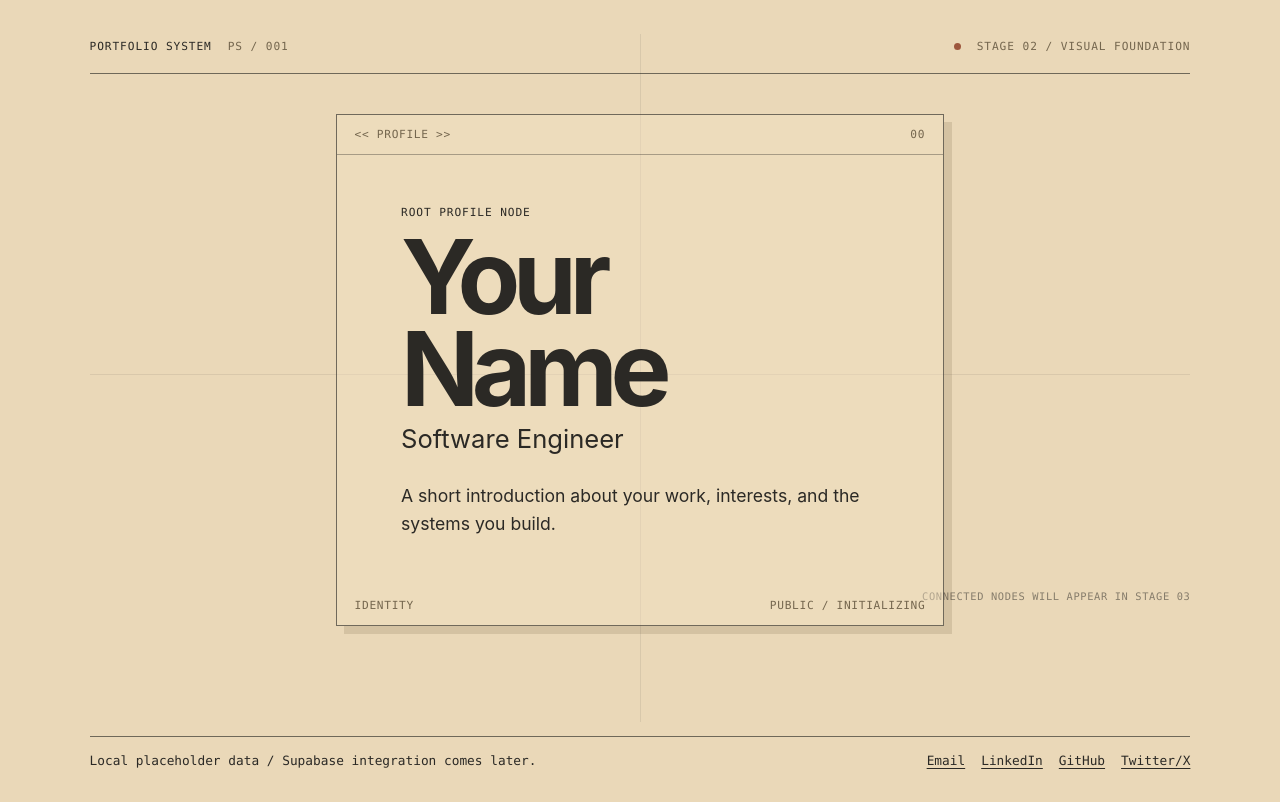
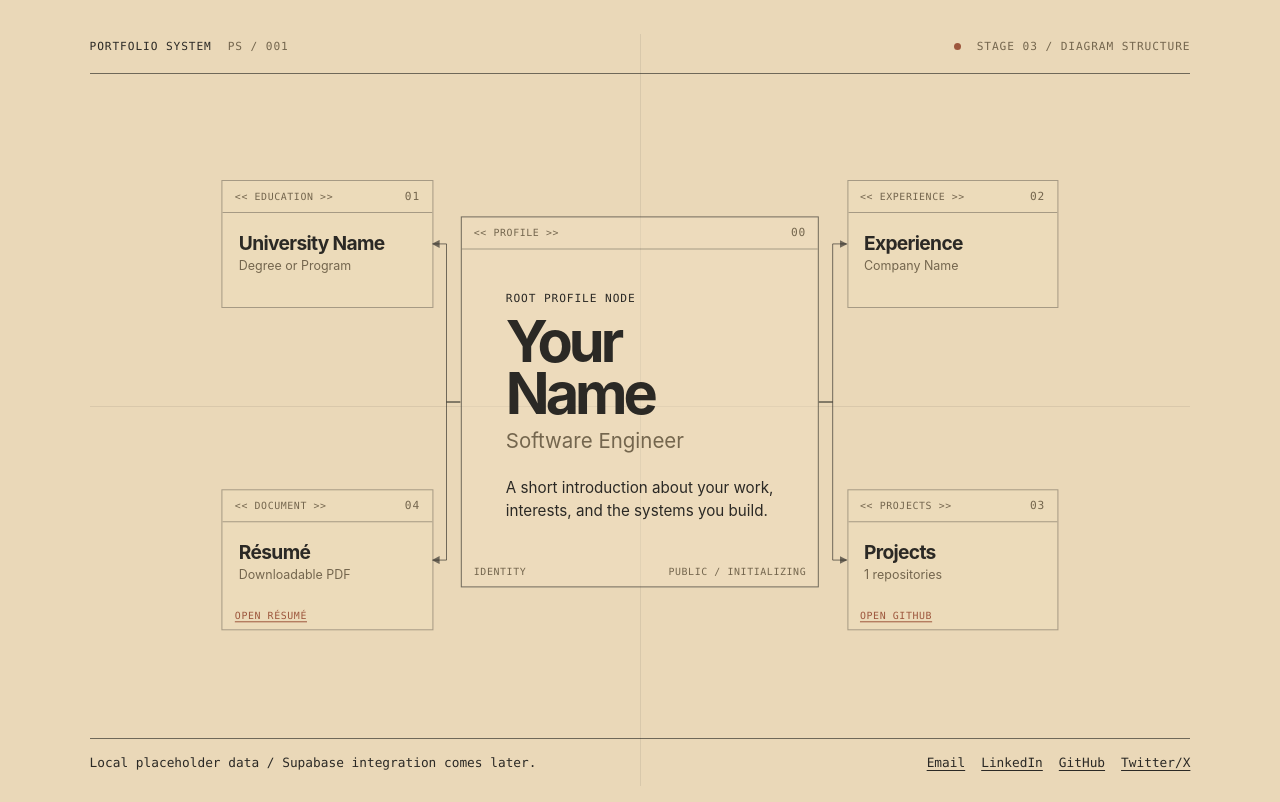
Before and after one commit to psurge1/psurge1.github.io, a React (Vite) app: page / in a window 1280 px wide. Built offline with nearby package versions, Linux system fonts and the light colour scheme.

Commit message:
stage 3 semi-complete (happy intermediate)

```diff
--- a/src/App.tsx
+++ b/src/App.tsx
@@ -1,9 +1,10 @@
 import { portfolioData } from './data/portfolio'
-import { UmlBox } from './components/UmlBox'
+import { diagramEdges, diagramNodes } from './data/diagram'
+import { DiagramCanvas } from './components/DiagramCanvas'
 import './styles/global.css'
 
 function App() {
-  const { profile, socials } = portfolioData
+  const { socials } = portfolioData
 
   return (
     <main className="app-shell">
@@ -14,18 +15,12 @@ function App() {
         </div>
         <div className="header-meta">
           <span className="status-dot" aria-hidden="true" />
-          <span className="status-label">Stage 02 / visual foundation</span>
+          <span className="status-label">Stage 03 / diagram structure</span>
         </div>
       </header>
 
       <section className="diagram-shell" aria-label="Portfolio diagram">
-        <div className="diagram-stage">
-          <UmlBox data={profile} headingLevel="h1" className="profile-node" />
-
-          <div className="diagram-placeholder" aria-hidden="true">
-            <span>connected nodes will appear in stage 03</span>
-          </div>
-        </div>
+        <DiagramCanvas nodes={diagramNodes} edges={diagramEdges} />
       </section>
 
       <footer className="site-footer">
--- /dev/null
+++ b/src/components/DiagramCanvas.tsx
@@ -0,0 +1,121 @@
+import { useCallback, useLayoutEffect, useState } from 'react'
+import type { CSSProperties } from 'react'
+import { EdgeLayer } from './EdgeLayer'
+import type { EdgeLine } from './EdgeLayer'
+import { UmlBox } from './UmlBox'
+import type { DiagramEdge, DiagramNode } from '../types/diagram'
+
+type DiagramCanvasProps = {
+  nodes: DiagramNode[]
+  edges: DiagramEdge[]
+}
+
+export function DiagramCanvas({ nodes, edges }: DiagramCanvasProps) {
+  const [canvasSize, setCanvasSize] = useState({ width: 0, height: 0 })
+  const [edgeLines, setEdgeLines] = useState<EdgeLine[]>([])
+
+  const measureDiagram = useCallback(() => {
+    const stage = document.querySelector<HTMLElement>('.diagram-stage')
+
+    if (!stage) {
+      return
+    }
+
+    const stageRect = stage.getBoundingClientRect()
+    const rects = new Map(
+      nodes.map((node) => {
+        const element = document.getElementById(node.data.id)
+        return [node.data.id, element?.getBoundingClientRect()]
+      }),
+    )
+
+    const center = (rect: DOMRect) => ({
+      x: rect.left + rect.width / 2 - stageRect.left,
+      y: rect.top + rect.height / 2 - stageRect.top,
+    })
+
+    const anchor = (rect: DOMRect, target: { x: number; y: number }) => {
+      const point = center(rect)
+      const horizontalDistance = target.x - point.x
+      const verticalDistance = target.y - point.y
+
+      if (Math.abs(horizontalDistance) > Math.abs(verticalDistance)) {
+        return {
+          x: horizontalDistance > 0 ? rect.right - stageRect.left : rect.left - stageRect.left,
+          y: point.y,
+        }
+      }
+
+      return {
+        x: point.x,
+        y: verticalDistance > 0 ? rect.bottom - stageRect.top : rect.top - stageRect.top,
+      }
+    }
+
+    const lines = edges.flatMap((edge) => {
+      const fromRect = rects.get(edge.from)
+      const toRect = rects.get(edge.to)
+
+      if (!fromRect || !toRect) {
+        return []
+      }
+
+      const fromCenter = center(fromRect)
+      const toCenter = center(toRect)
+
+      return [
+        {
+          id: edge.id,
+          from: anchor(fromRect, toCenter),
+          to: anchor(toRect, fromCenter),
+          route: edge.route ?? 'vertical',
+        },
+      ]
+    })
+
+    setCanvasSize({ width: stageRect.width, height: stageRect.height })
+    setEdgeLines(lines)
+  }, [edges, nodes])
+
+  useLayoutEffect(() => {
+    measureDiagram()
+
+    const observer = new ResizeObserver(measureDiagram)
+    const stage = document.querySelector<HTMLElement>('.diagram-stage')
+
+    if (stage) {
+      observer.observe(stage)
+    }
+
+    nodes.forEach((node) => {
+      const element = document.getElementById(node.data.id)
+      if (element) {
+        observer.observe(element)
+      }
+    })
+
+    return () => observer.disconnect()
+  }, [measureDiagram, nodes])
+
+  return (
+    <div className="diagram-stage">
+      <EdgeLayer lines={edgeLines} width={canvasSize.width} height={canvasSize.height} />
+      <div className="diagram-nodes">
+        {nodes.map((node) => (
+          <UmlBox
+            key={node.data.id}
+            data={node.data}
+            headingLevel={node.headingLevel}
+            className={`diagram-node ${node.className}`}
+            style={
+              {
+                '--node-x': `${node.position.x}%`,
+                '--node-y': `${node.position.y}%`,
+              } as CSSProperties
+            }
+          />
+        ))}
+      </div>
+    </div>
+  )
+}
--- /dev/null
+++ b/src/components/EdgeLayer.tsx
@@ -0,0 +1,57 @@
+export type EdgeLine = {
+  id: string
+  from: {
+    x: number
+    y: number
+  }
+  to: {
+    x: number
+    y: number
+  }
+  route: 'horizontal' | 'vertical'
+}
+
+type EdgeLayerProps = {
+  lines: EdgeLine[]
+  width: number
+  height: number
+}
+
+export function EdgeLayer({ lines, width, height }: EdgeLayerProps) {
+  return (
+    <svg
+      className="edge-layer"
+      viewBox={`0 0 ${width} ${height}`}
+      preserveAspectRatio="none"
+      aria-hidden="true"
+    >
+      <defs>
+        <marker
+          id="diagram-arrow"
+          markerWidth="8"
+          markerHeight="8"
+          refX="7"
+          refY="4"
+          orient="auto"
+          markerUnits="userSpaceOnUse"
+        >
+          <path d="M 0 0 L 8 4 L 0 8" className="diagram-arrowhead" />
+        </marker>
+      </defs>
+      {lines.map((line) => {
+        const midpoint =
+          line.route === 'horizontal'
+            ? (line.from.x + line.to.x) / 2
+            : (line.from.y + line.to.y) / 2
+        const path =
+          line.route === 'horizontal'
+            ? `M ${line.from.x} ${line.from.y} H ${midpoint} V ${line.to.y} H ${line.to.x}`
+            : `M ${line.from.x} ${line.from.y} V ${midpoint} H ${line.to.x} V ${line.to.y}`
+
+        return (
+          <path key={line.id} className="diagram-edge" d={path} markerEnd="url(#diagram-arrow)" />
+        )
+      })}
+    </svg>
+  )
+}
--- a/src/components/UmlBox.tsx
+++ b/src/components/UmlBox.tsx
@@ -1,3 +1,4 @@
+import type { CSSProperties } from 'react'
 import type { UmlBoxData } from '../types/uml'
 
 type HeadingLevel = 'h1' | 'h2' | 'h3'
@@ -6,9 +7,10 @@ type UmlBoxProps = {
   data: UmlBoxData
   headingLevel?: HeadingLevel
   className?: string
+  style?: CSSProperties
 }
 
-export function UmlBox({ data, headingLevel = 'h2', className = '' }: UmlBoxProps) {
+export function UmlBox({ data, headingLevel = 'h2', className = '', style }: UmlBoxProps) {
   const Heading = headingLevel
   const titleId = `${data.id}-title`
   const boxClassName = ['uml-box', `uml-box--${data.variant ?? 'default'}`, className]
@@ -16,10 +18,10 @@ export function UmlBox({ data, headingLevel = 'h2', className = '' }: UmlBoxProp
     .join(' ')
 
   return (
-    <article id={data.id} className={boxClassName} aria-labelledby={titleId}>
+    <article id={data.id} className={boxClassName} style={style} aria-labelledby={titleId}>
       <header className="node-header">
         <span className="node-type">&lt;&lt; {data.stereotype ?? 'component'} &gt;&gt;</span>
-        <span className="node-index">{data.id}</span>
+        <span className="node-index">{data.index ?? data.id}</span>
       </header>
 
       <div className="uml-box__body">
@@ -41,10 +43,15 @@ export function UmlBox({ data, headingLevel = 'h2', className = '' }: UmlBoxProp
         ))}
       </div>
 
-      {data.footer && data.footer.length > 0 && (
+      {((data.footer?.length ?? 0) > 0 || (data.actions?.length ?? 0) > 0) && (
         <footer className="node-footer">
-          {data.footer.map((item) => (
+          {data.footer?.map((item) => (
             <span key={item}>{item}</span>
+          ))}
+          {data.actions?.map((action) => (
+            <a key={action.label} href={action.url}>
+              {action.label}
+            </a>
           ))}
         </footer>
       )}
--- /dev/null
+++ b/src/data/diagram.ts
@@ -0,0 +1,68 @@
+import { portfolioData } from './portfolio'
+import type { DiagramEdge, DiagramNode } from '../types/diagram'
+
+const education = portfolioData.education[0]
+const experience = portfolioData.experience[0]
+const project = portfolioData.projects[0]
+
+export const diagramNodes: DiagramNode[] = [
+  {
+    data: portfolioData.profile,
+    className: 'diagram-node--profile',
+    position: { x: 50, y: 50 },
+    headingLevel: 'h1',
+  },
+  {
+    data: {
+      id: 'education',
+      index: '01',
+      stereotype: 'education',
+      title: education?.institution ?? 'Education',
+      subtitle: education?.degree ?? 'Program to be added',
+    },
+    className: 'diagram-node--education',
+    position: { x: 17, y: 24 },
+  },
+  {
+    data: {
+      id: 'experience',
+      index: '02',
+      stereotype: 'experience',
+      title: 'Experience',
+      subtitle: experience?.company ?? 'Companies to be added',
+    },
+    className: 'diagram-node--experience',
+    position: { x: 83, y: 24 },
+  },
+  {
+    data: {
+      id: 'projects',
+      index: '03',
+      stereotype: 'projects',
+      title: 'Projects',
+      subtitle: `${portfolioData.projects.length} repositories`,
+      actions: project ? [{ label: 'open GitHub', url: project.githubUrl }] : [],
+    },
+    className: 'diagram-node--projects',
+    position: { x: 83, y: 76 },
+  },
+  {
+    data: {
+      id: 'resume',
+      index: '04',
+      stereotype: 'document',
+      title: 'Résumé',
+      subtitle: 'Downloadable PDF',
+      actions: [{ label: 'open résumé', url: portfolioData.resumeUrl }],
+    },
+    className: 'diagram-node--resume',
+    position: { x: 17, y: 76 },
+  },
+]
+
+export const diagramEdges: DiagramEdge[] = [
+  { id: 'profile-resume', from: 'profile', to: 'resume', route: 'horizontal' },
+  { id: 'profile-education', from: 'profile', to: 'education', route: 'horizontal' },
+  { id: 'profile-experience', from: 'profile', to: 'experience', route: 'horizontal' },
+  { id: 'profile-projects', from: 'profile', to: 'projects', route: 'horizontal' },
+]
--- a/src/data/portfolio.ts
+++ b/src/data/portfolio.ts
@@ -36,7 +36,8 @@ export type PortfolioData = {
 // Placeholder content for the frontend scaffold. This will be replaced by Supabase data later.
 export const portfolioData: PortfolioData = {
   profile: {
-    id: '00',
+    id: 'profile',
+    index: '00',
     stereotype: 'profile',
     eyebrow: 'Root profile node',
     title: 'Your Name',
--- a/src/styles/global.css
+++ b/src/styles/global.css
@@ -66,7 +66,6 @@ a {
 }
 
 .header-code,
-.diagram-placeholder,
 .node-type,
 .node-index,
 .node-footer,
@@ -127,10 +126,10 @@ a {
 .diagram-shell {
   position: relative;
   display: flex;
-  min-height: 70vh;
+  min-height: 0;
   flex-direction: column;
   isolation: isolate;
-  padding: 2.5rem 0 3rem;
+  padding: 1.5rem 0 2rem;
 }
 
 .diagram-shell::before,
@@ -160,22 +159,68 @@ a {
 
 .diagram-stage {
   position: relative;
-  display: grid;
-  min-height: 55vh;
-  place-items: center;
-  flex: 1;
+  width: min(74vw, 78rem);
+  height: min(72vh, 48rem);
+  min-height: 38rem;
+  margin: 0 auto;
+  flex: 0 0 auto;
+}
+
+.edge-layer,
+.diagram-nodes {
+  position: absolute;
+  inset: 0;
+}
+
+.edge-layer {
+  z-index: 0;
+  width: 100%;
+  height: 100%;
+  overflow: visible;
+}
+
+.diagram-nodes {
+  z-index: 1;
+}
+
+.diagram-edge {
+  fill: none;
+  stroke: var(--line-strong);
+  stroke-width: 1;
+  vector-effect: non-scaling-stroke;
+}
+
+.diagram-arrowhead {
+  fill: var(--line-strong);
+  stroke: none;
+}
+
+.diagram-node {
+  position: absolute;
+  z-index: 1;
+  top: var(--node-y);
+  left: var(--node-x);
+  min-width: 0;
+  transform: translate(-50%, -50%);
+}
+
+.diagram-node--profile {
+  width: min(100%, clamp(18rem, 28vw, 28rem));
+}
+
+.diagram-node--education,
+.diagram-node--experience,
+.diagram-node--projects,
+.diagram-node--resume {
+  width: clamp(12rem, 16.5vw, 16rem);
+  min-height: clamp(8rem, 12vh, 10rem);
 }
 
 .uml-box {
-  position: relative;
-  z-index: 1;
-  border: 1px solid var(--line-strong);
-  background: rgb(240 225 193 / 42%);
-  box-shadow: 0.5rem 0.5rem 0 var(--shadow);
-}
-
-.profile-node {
-  width: min(100%, 38rem);
+  min-width: 0;
+  overflow: hidden;
+  border: 1px solid var(--line);
+  background: rgb(240 225 193 / 24%);
 }
 
 .uml-box--active {
@@ -187,7 +232,7 @@ a {
 }
 
 .uml-box--featured {
-  box-shadow: 0.5rem 0.5rem 0 var(--accent-soft);
+  border-color: var(--line-strong);
 }
 
 .node-header,
@@ -195,8 +240,10 @@ a {
   display: flex;
   align-items: center;
   justify-content: space-between;
-  gap: 1rem;
-  padding: 0.8rem 1.1rem;
+  gap: 0.6rem;
+  min-width: 0;
+  flex-wrap: wrap;
+  padding: 0.55rem 0.75rem;
 }
 
 .node-header {
@@ -206,61 +253,93 @@ a {
 .node-type,
 .node-footer {
   color: var(--ink-muted);
-  font-size: 0.7rem;
+  font-size: 0.62rem;
   letter-spacing: 0.06em;
+  overflow-wrap: anywhere;
   text-transform: uppercase;
 }
 
+.node-footer a {
+  color: var(--accent);
+  overflow-wrap: anywhere;
+  text-underline-offset: 0.25em;
+}
+
 .uml-box__body {
-  padding: 2.5rem clamp(1.5rem, 5vw, 4rem) 3rem;
+  padding: 0.95rem 1rem 1.05rem;
 }
 
 .uml-box__title {
-  max-width: 10ch;
-  margin: 0.75rem 0 0.5rem;
-  font-size: clamp(3.5rem, 8vw, 7.5rem);
+  max-width: 100%;
+  margin: 0.4rem 0 0.3rem;
+  font-size: 1.2rem;
   font-weight: 650;
-  letter-spacing: -0.07em;
-  line-height: 0.9;
+  letter-spacing: -0.035em;
+  line-height: 1;
+  overflow-wrap: anywhere;
 }
 
 .uml-box__subtitle {
   margin: 0;
-  font-size: clamp(1.2rem, 2vw, 1.75rem);
+  color: var(--ink-muted);
+  font-size: 0.78rem;
+  line-height: 1.35;
+  overflow-wrap: anywhere;
 }
 
 .uml-box__section {
-  margin-top: 1.75rem;
+  margin-top: 0.85rem;
 }
 
 .uml-box__section-label {
-  margin: 0 0 0.5rem;
+  margin: 0 0 0.35rem;
   color: var(--ink-muted);
   font-family: var(--font-mono);
-  font-size: 0.7rem;
+  font-size: 0.62rem;
   letter-spacing: 0.08em;
   text-transform: uppercase;
 }
 
 .uml-box__section-copy {
-  max-width: 35rem;
+  max-width: 100%;
   margin: 0;
-  font-size: 1.1rem;
-  line-height: 1.6;
+  font-size: 0.75rem;
+  line-height: 1.35;
+  overflow-wrap: anywhere;
 }
 
 .uml-box__section-copy p {
   margin: 0;
 }
 
-.diagram-placeholder {
-  position: absolute;
-  right: 0;
-  bottom: 1.5rem;
-  color: var(--ink-faint);
-  font-size: 0.65rem;
-  letter-spacing: 0.06em;
-  text-transform: uppercase;
+.diagram-node--profile .uml-box__body {
+  padding: 2rem clamp(1.5rem, 4vw, 2.75rem) 2.2rem;
+}
+
+.diagram-node--profile .uml-box__title {
+  max-width: 10ch;
+  margin: 0.65rem 0 0.45rem;
+  font-size: clamp(2.75rem, 4.5vw, 5.25rem);
+  letter-spacing: -0.07em;
+  line-height: 0.9;
+}
+
+.diagram-node--profile .uml-box__subtitle {
+  font-size: clamp(1rem, 1.6vw, 1.35rem);
+}
+
+.diagram-node--profile .uml-box__section {
+  margin-top: 1.4rem;
+}
+
+.diagram-node--profile .uml-box__section-copy {
+  font-size: 0.95rem;
+  line-height: 1.5;
+}
+
+.diagram-node--profile.uml-box {
+  background: rgb(240 225 193 / 36%);
+  border-color: var(--line-strong);
 }
 
 @media (prefers-reduced-motion: reduce) {
--- /dev/null
+++ b/src/types/diagram.ts
@@ -0,0 +1,18 @@
+import type { UmlBoxData } from './uml'
+
+export type DiagramEdge = {
+  id: string
+  from: string
+  to: string
+  route?: 'horizontal' | 'vertical'
+}
+
+export type DiagramNode = {
+  data: UmlBoxData
+  className: string
+  position: {
+    x: number
+    y: number
+  }
+  headingLevel?: 'h1' | 'h2' | 'h3'
+}
```
Also changed, not shown: src/types/uml.ts (+7 -0 lines).
